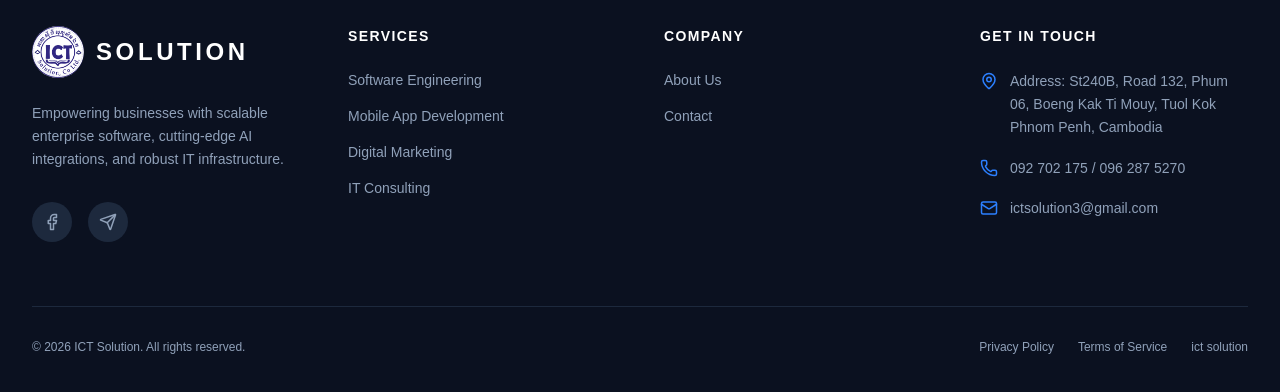
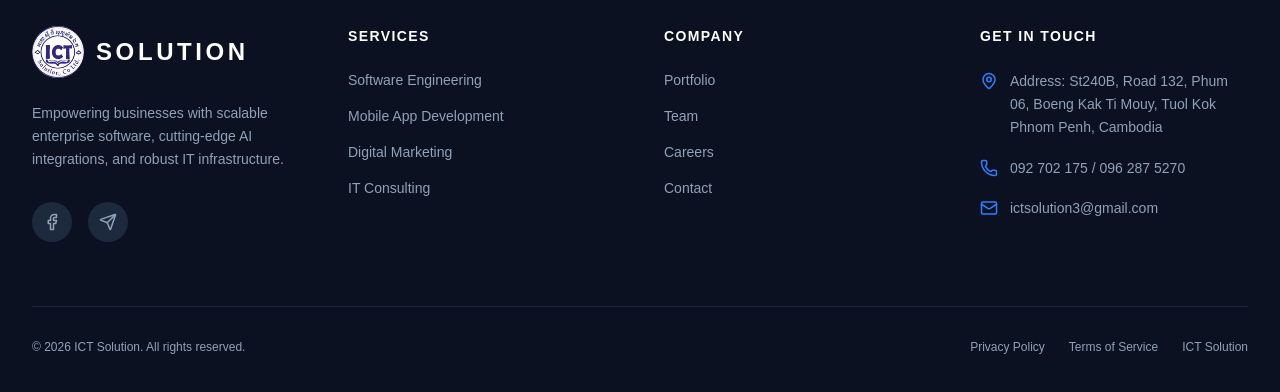
Before and after one commit to juststudevpuc/ict_solution, a React (Vite) app: page /portfolio in a window 1280 px wide. Shown: the part 1333-1725 px from the top of the page. Built offline with nearby package versions, Linux system fonts and the light colour scheme.

Commit message:
update portfolio mainlayout and homepage

```diff
--- a/src/components/layout/MainLayout.jsx
+++ b/src/components/layout/MainLayout.jsx
@@ -68,24 +68,13 @@ function FloatingWidgets() {
 
       {/* Telegram Button */}
       <a
-        href="https://t.me/ictinfo1"
+        href="https://t.me/nhanhnhim"
         target="_blank"
         rel="noreferrer"
         className="flex size-12 items-center justify-center rounded-full bg-[#0088cc] text-white shadow-lg transition-transform hover:scale-110 active:scale-95"
       >
         <Send className="size-5 -ml-1" />
       </a>
-
-      {/* Messenger Button */}
-      {/* <a
-        href="https://m.me/your_facebook_page"
-        target="_blank"
-        rel="noreferrer"
-        className="flex size-12 items-center justify-center rounded-full bg-gradient-to-tr from-[#00c6ff] to-[#0072ff] text-white shadow-lg transition-transform hover:scale-110 active:scale-95"
-      >
-        <MessageCircle className="size-6" />
-      </a> */}
-
       {/* Scroll to Top Button (Fades in/out smoothly) */}
       <button
         onClick={scrollToTop}
@@ -129,14 +118,14 @@ export default function MainLayout() {
     return () => window.removeEventListener("scroll", handleScroll);
   }, []);
 
-const nav_item = [
+  const nav_item = [
     { label: "Home", href: "/" },
     { label: "Services", href: "/service" },
     { label: "Portfolio", href: "/portfolio" }, // 🔥 NEW
-    { label: "Team", href: "/team" },           // 🔥 NEW
-    { label: "Careers", href: "/careers" },     // 🔥 NEW
+    { label: "Team", href: "/team" }, // 🔥 NEW
+    { label: "Careers", href: "/careers" }, // 🔥 NEW
     { label: "Clients", href: "/client" },
-  ]
+  ];
   // 1. Grab the cart data from Redux
   const cart = useSelector((state) => state.cart);
 
@@ -377,7 +366,7 @@ const nav_item = [
             {/* Column 1: Company Info */}
             <div className="flex flex-col gap-6">
               <Link to="/" className="flex items-center gap-3">
-                <div className="w-13 h-13  rounded-3xl flex items-center justify-center text-white font-black text-xl">
+                <div className="w-13 h-13 rounded-3xl flex items-center justify-center text-white font-black text-xl">
                   <img
                     src="/image.png"
                     alt="User Avatar"
@@ -400,23 +389,13 @@ const nav_item = [
                   <Facebook size={18} />
                 </a>
                 <a
-                  href="#"
+                  href="https://t.me/nhanhnhim"
+                  target="_blank"
+                  rel="noopener noreferrer"
                   className="w-10 h-10 rounded-full bg-slate-800 flex items-center justify-center hover:bg-blue-600 hover:text-white transition-colors duration-300"
                 >
                   <Send size={18} />
                 </a>
-                {/* <a
-                  href="#"
-                  className="w-10 h-10 rounded-full bg-slate-800 flex items-center justify-center hover:bg-blue-600 hover:text-white transition-colors duration-300"
-                >
-                  <Linkedin size={18} />
-                </a>
-                <a
-                  href="#"
-                  className="w-10 h-10 rounded-full bg-slate-800 flex items-center justify-center hover:bg-blue-600 hover:text-white transition-colors duration-300"
-                >
-                  <Instagram size={18} />
-                </a> */}
               </div>
             </div>
 
@@ -428,7 +407,7 @@ const nav_item = [
               <ul className="flex flex-col gap-4 text-sm font-medium">
                 <li>
                   <Link
-                    to="service"
+                    to="/service"
                     className="hover:text-blue-400 transition-colors"
                   >
                     Software Engineering
@@ -436,23 +415,15 @@ const nav_item = [
                 </li>
                 <li>
                   <Link
-                    to="service"
+                    to="/service"
                     className="hover:text-blue-400 transition-colors"
                   >
                     Mobile App Development
                   </Link>
                 </li>
-                {/* <li>
-                  <Link
-                    to="#"
-                    className="hover:text-blue-400 transition-colors"
-                  >
-                    AI & Machine Learning
-                  </Link>
-                </li> */}
                 <li>
                   <Link
-                    to="service"
+                    to="/service"
                     className="hover:text-blue-400 transition-colors"
                   >
                     Digital Marketing
@@ -460,7 +431,7 @@ const nav_item = [
                 </li>
                 <li>
                   <Link
-                    to="service"
+                    to="/service"
                     className="hover:text-blue-400 transition-colors"
                   >
                     IT Consulting
@@ -469,44 +440,44 @@ const nav_item = [
               </ul>
             </div>
 
-            {/* Column 3: Company */}
+            {/* Column 3: Company (🔥 UPDATED WITH NEW PAGES) */}
             <div>
               <h3 className="text-white font-bold uppercase tracking-widest text-sm mb-6">
                 Company
               </h3>
               <ul className="flex flex-col gap-4 text-sm font-medium">
-                <li>
+                {/* <li>
                   <Link
                     to="/about"
                     className="hover:text-blue-400 transition-colors"
                   >
                     About Us
                   </Link>
+                </li> */}
+                <li>
+                  <Link
+                    to="/portfolio"
+                    className="hover:text-blue-400 transition-colors"
+                  >
+                    Portfolio
+                  </Link>
                 </li>
-                {/* <li>
+                <li>
                   <Link
-                    to="#"
+                    to="/team"
+                    className="hover:text-blue-400 transition-colors"
+                  >
+                    Team
+                  </Link>
+                </li>
+                <li>
+                  <Link
+                    to="/careers"
                     className="hover:text-blue-400 transition-colors"
                   >
                     Careers
                   </Link>
-                </li> */}
-                {/* <li>
-                  <Link
-                    to="#"
-                    className="hover:text-blue-400 transition-colors"
-                  >
-                    Case Studies
-                  </Link>
-                </li> */}
-                {/* <li>
-                  <Link
-                    to="#"
-                    className="hover:text-blue-400 transition-colors"
-                  >
-                    Blog
-                  </Link>
-                </li> */}
+                </li>
                 <li>
                   <Link
                     to="/contact"
@@ -536,7 +507,7 @@ const nav_item = [
                 <li className="flex items-center gap-3">
                   <Phone size={18} className="text-blue-500 shrink-0" />
                   <a
-                    href="tel:+85512345678"
+                    href="tel:+85592702175"
                     className="hover:text-blue-400 transition-colors"
                   >
                     092 702 175 / 096 287 5270
@@ -545,7 +516,7 @@ const nav_item = [
                 <li className="flex items-center gap-3">
                   <Mail size={18} className="text-blue-500 shrink-0" />
                   <a
-                    href="mailto:hello@ictsolution.com"
+                    href="mailto:ictsolution3@gmail.com"
                     className="hover:text-blue-400 transition-colors"
                   >
                     ictsolution3@gmail.com
@@ -560,15 +531,24 @@ const nav_item = [
             <p>
               © {new Date().getFullYear()} ICT Solution. All rights reserved.
             </p>
-           <div className="flex gap-6">
-              <Link to="/privacy-policy" className="hover:text-white transition-colors">
+            <div className="flex gap-6">
+              <Link
+                to="/privacy-policy"
+                className="hover:text-white transition-colors"
+              >
                 Privacy Policy
               </Link>
-              <Link to="/terms-conditions" className="hover:text-white transition-colors">
+              <Link
+                to="/terms-conditions"
+                className="hover:text-white transition-colors"
+              >
                 Terms of Service
               </Link>
-              <Link to="/cookie-policy" className="hover:text-white transition-colors">
-               ict solution
+              <Link
+                to="/cookie-policy"
+                className="hover:text-white transition-colors"
+              >
+                ICT Solution
               </Link>
             </div>
           </div>
--- a/src/pages/front/Portfolio.jsx
+++ b/src/pages/front/Portfolio.jsx
@@ -160,7 +160,7 @@ export default function Portfolio() {
               integration, our team is ready to build it.
             </p>
             <a
-              href="https://t.me/ictinfo1"
+              href="https://t.me/nhanhnhim"
               className="bg-white text-blue-600 font-bold px-8 py-4 rounded-full hover:bg-slate-50 transition-colors hover:shadow-xl inline-flex items-center gap-2"
             >
               Start a Conversation <ArrowRight className="w-5 h-5" />
```
Also changed, not shown: src/pages/front/HomePage.jsx (+13 -11 lines).
